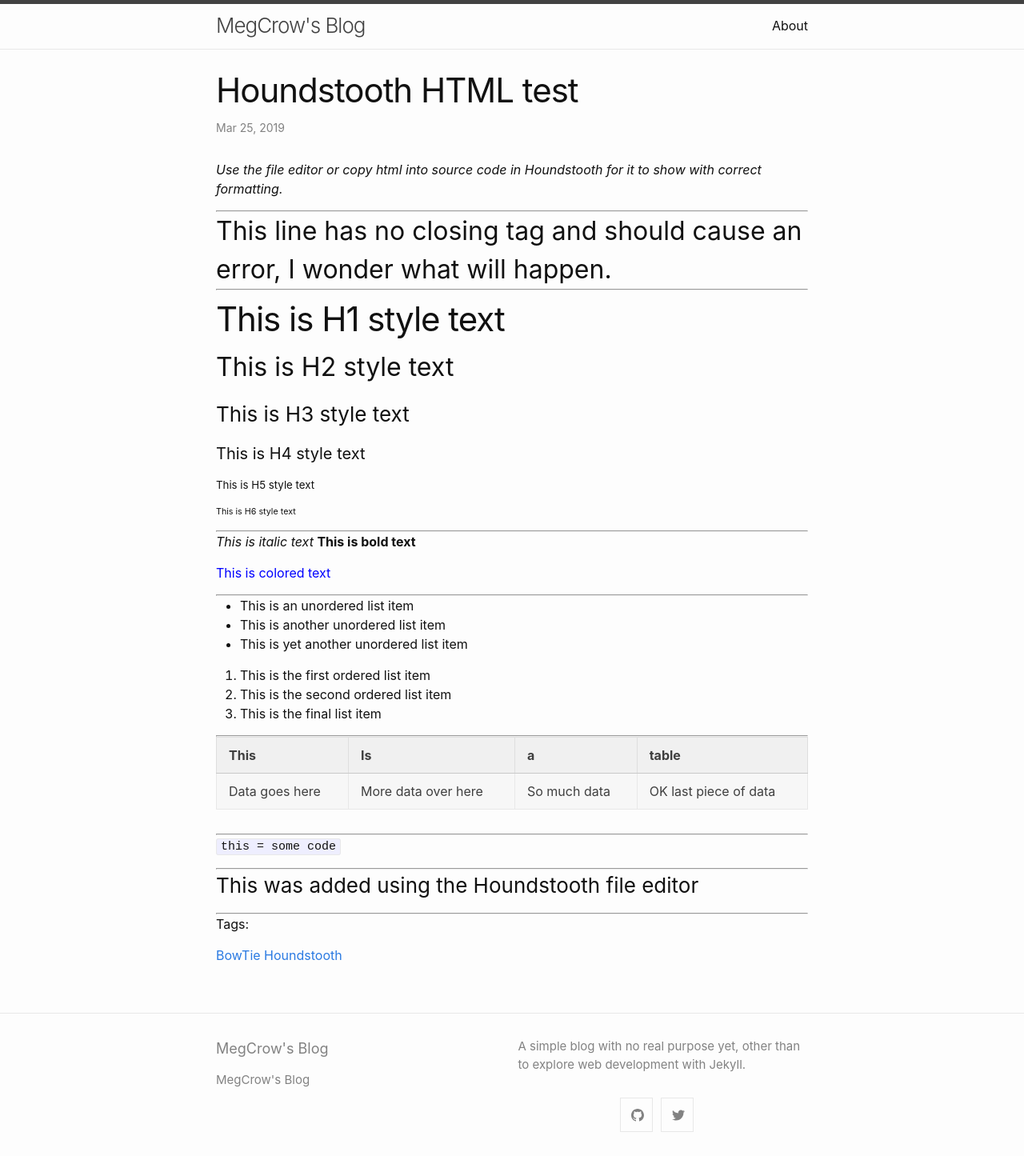
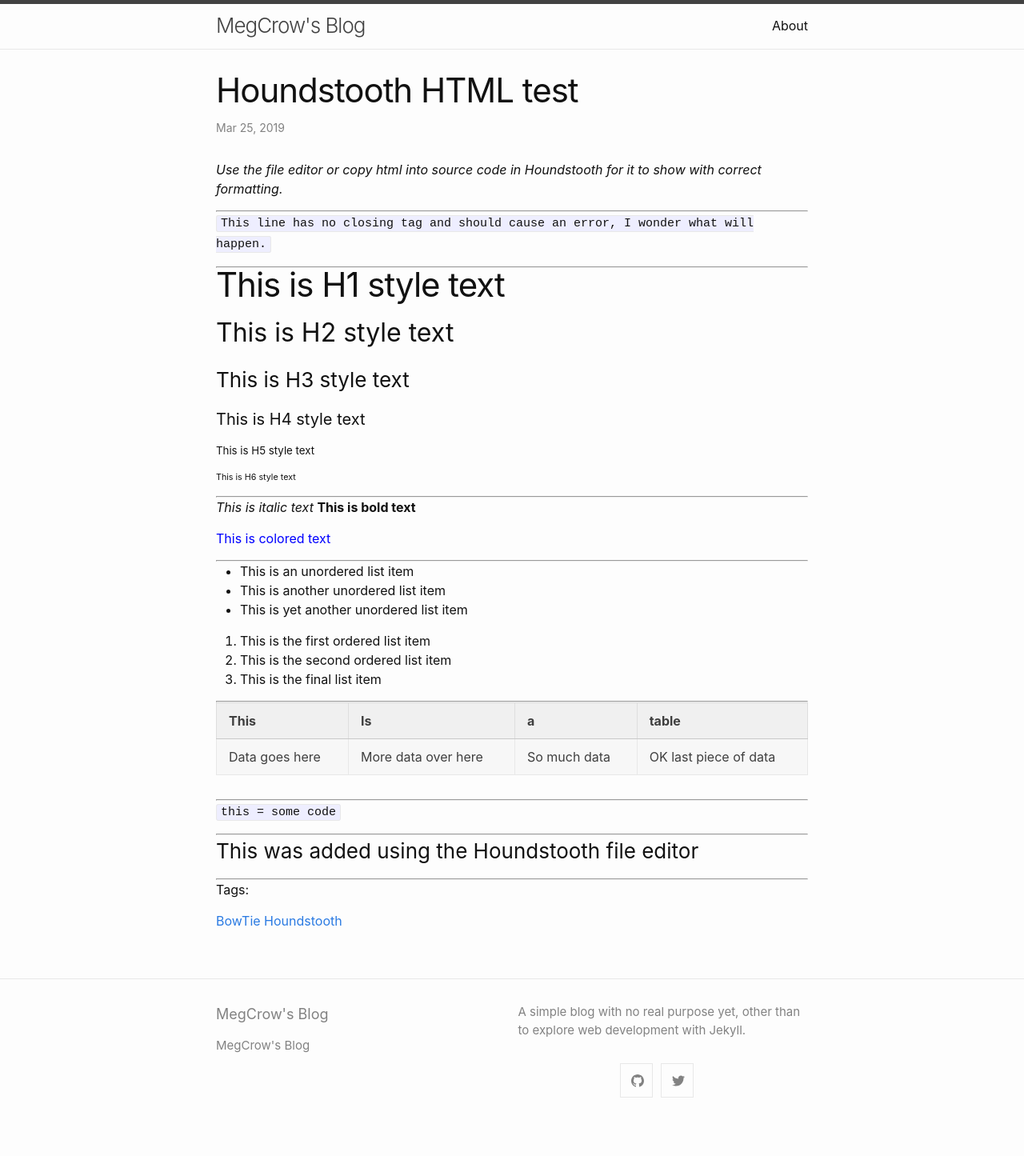
Before and after one commit to megcrow/megcrow-blog, a Jekyll site: the page built from _posts/2019-03-25-houndstooth-html-test.md, in a window 1280 px wide. Shown: the whole page at 80% size. Built offline with Jekyll 4.4.1, drawn with Linux system fonts in a browser that asks for light colours; after the commit the page ends 1402 px from its top, so only the background shows below that.

```diff
--- a/_posts/2019-03-25-houndstooth-html-test.md
+++ b/_posts/2019-03-25-houndstooth-html-test.md
@@ -30,7 +30,7 @@ social:
 ---
 <p><i>Use the file editor or copy html into source code in Houndstooth for it to show with correct formatting.</i></p>
 <hr />
-<h2> This line has no closing tag and should cause an error, I wonder what will happen.
+<code> This line has no closing tag and should cause an error, I wonder what will happen.
 <hr />
 <h1>This is H1 style text</h1>
 <h2>This is H2 style text</h2>
```
